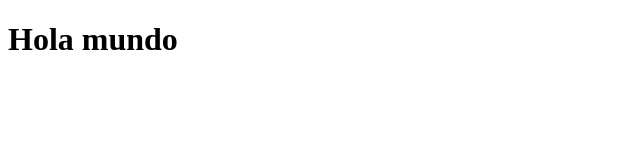
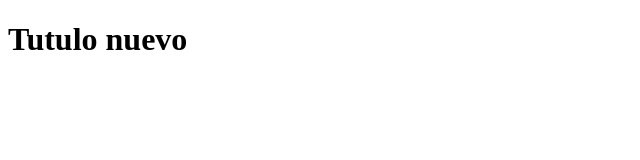
Before and after one commit to josecastrillon/hello-world-git, a plain HTML site: page index.html in a window 1280 px wide. Shown: the whole page, without its empty margins (0-640 px from the left). Drawn offline with Linux system fonts and the light colour scheme.

Commit message:
Se modifico el titulo

```diff
--- a/index.html
+++ b/index.html
@@ -6,6 +6,6 @@
     <title>Document</title>
 </head>
 <body>
-    <h1>Hola mundo</h1>
+    <h1>Tutulo nuevo</h1>
 </body>
 </html>
```
